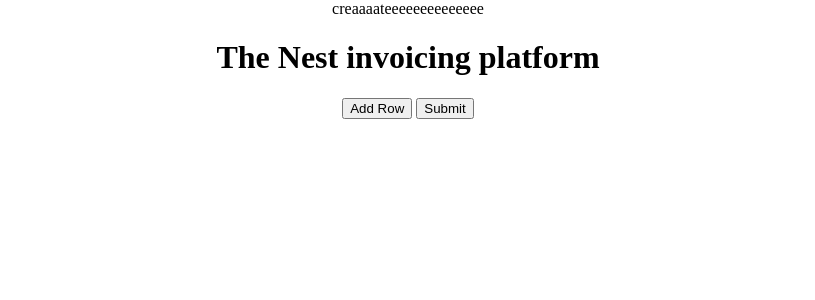
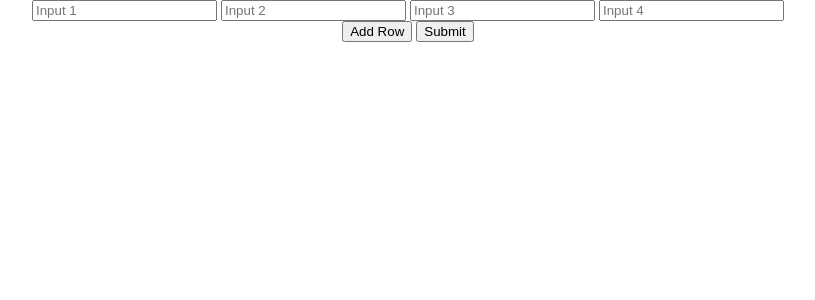
Before and after one commit to Y-Noor/invoiceMaker, a Flask app: template templates/create.html in a window 1280 px wide. Shown: the top 300 px of the page, without its empty margins (232-1047 px from the left). Run offline with Flask 3, Linux system fonts and the light colour scheme; the template is opened without the code that fills it, so the values that code supplies are empty.

Commit message:
no arrow

```diff
--- a/templates/create.html
+++ b/templates/create.html
@@ -26,18 +26,24 @@ margin: auto;
 {% endblock %}
 
 {% block body %}
- creaaaateeeeeeeeeeeeee
-    <div id='header'>
-        <h1>The Nest invoicing platform</h1>
+
+ <form id="myForm">
+    <div class="row">
+        <input type="text" placeholder="Input 1">
+        <input type="text" placeholder="Input 2">
+        <input type="text" placeholder="Input 3">
+        <input type="text" placeholder="Input 4">
     </div>
     <button type="button" id="addRow">Add Row</button>
     <button type="submit">Submit</button>
 </form>
-
 {% endblock %}
 
 <script>
-addRowButton.addEventListener('click', () => {
+const addRowButton = document.getElementById('addRow');
+const form = document.getElementById('myForm');
+
+addRowButton.addEventListener('click', function() {
     const newRow = document.createElement('div');
     newRow.classList.add('row');
 
@@ -51,17 +57,17 @@ addRowButton.addEventListener('click', () => {
     form.insertBefore(newRow, addRowButton);
 });
 
-form.addEventListener('submit', (event) => {
+form.addEventListener('submit', function(event) {
     event.preventDefault(); // Prevent default form submission
 
     const rows = document.querySelectorAll('.row');
     const formData = [];
 
-    rows.forEach(row => {
+    rows.forEach(function(row) {
         const inputs = row.querySelectorAll('input');
         const rowData = [];
 
-        inputs.forEach(input => {
+        inputs.forEach(function(input) {
             rowData.push(input.value);
         });
 
```
